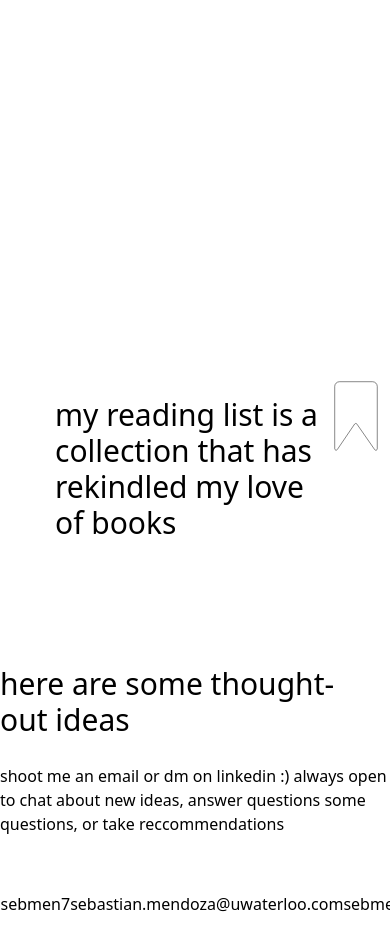
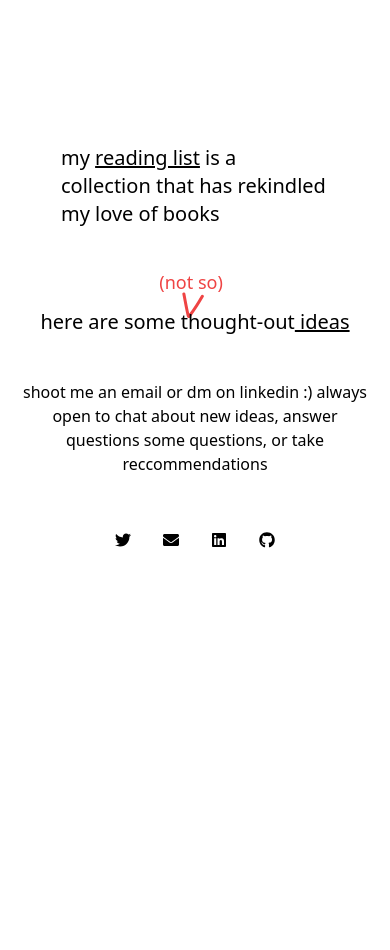
Before and after one commit to sebmendoza/personal-website, a Next.js app: page / in a window 390 px wide. Shown: the part 1560-2510 px from the top of the page. After the commit the page ends 2164 px from the top, so only its background shows below. Built offline with nearby package versions, Linux system fonts and the light colour scheme.

Commit message:
mobile layouts, simplify desktop sidebar

```diff
--- a/components/MoreAboutMe.tsx
+++ b/components/MoreAboutMe.tsx
@@ -1,8 +1,31 @@
 import React, { useState, useRef } from "react";
 import Link from "next/link";
+import { FaTwitter, FaEnvelope, FaLinkedin, FaGithub } from "react-icons/fa";
 
 import { motion, useInView } from "framer-motion";
-// import Bookmark from "../assets/Bookmark.svg";
+
+const contacts = [
+  {
+    icon: <FaTwitter />,
+    username: "@sebmen7",
+    link: "https://twitter.com/sebmen7",
+  },
+  {
+    icon: <FaEnvelope />,
+    username: "sebastian.mendoza@uwaterloo.ca",
+    link: "sebastian.mendoza@uwaterloo.ca",
+  },
+  {
+    icon: <FaLinkedin />,
+    username: "sebmendoza",
+    link: "https://www.linkedin.com/in/sebastian-mendoza-331910206/7",
+  },
+  {
+    icon: <FaGithub />,
+    username: "sebmendoza",
+    link: "https://github.com/sebmendoza",
+  },
+];
 
 function MoreAboutMe() {
   const [showBook, setShowBook] = useState(false);
@@ -10,19 +33,20 @@ function MoreAboutMe() {
   const isInView = useInView(ref);
 
   return (
-    <div className="relative h-screen pb-11">
+    <div className="relative flex flex-col items-center gap-6 lg:block lg:h-screen ">
       <Link
         href="/readingList"
-        className="absolute left-[10%] top-[30%] cursor-pointer p-4 pr-16 transition
-     duration-100 ease-out hover:scale-[101%] hover:border-opacity-100 lg:-rotate-2
+        className="relative max-w-[300px] cursor-pointer rounded-xl p-4 transition duration-100 ease-out hover:scale-[101%] hover:border-opacity-100 lg:absolute lg:left-[10%] lg:top-[30%]
+     lg:max-w-none lg:-rotate-2 lg:pr-16
       "
         onMouseEnter={() => setShowBook(true)}
         onMouseLeave={() => setShowBook(false)}
       >
-        <p className="text-3xl  lg:w-[400px]">
-          my reading list is a collection that has rekindled my love of books
+        <p className="text-xl lg:w-[400px]  lg:text-3xl">
+          my <span className="underline lg:no-underline">reading list</span> is
+          a collection that has rekindled my love of books
         </p>
-        <span className="absolute right-3 top-0">
+        <span className="absolute right-3 top-0 hidden lg:block">
           <motion.svg
             height="70"
             viewBox="0 0 93 148"
@@ -46,23 +70,29 @@ function MoreAboutMe() {
         </span>
       </Link>
 
-      <div className="absolute right-[10%] top-[59%] cursor-pointer transition duration-100 ease-out hover:scale-[101%]">
-        <p className="mid-sentence group pt-6 text-3xl transition-none duration-100 ease-out lg:w-[400px] lg:rotate-2">
-          here are some thought-out ideas
+      <div className="relative cursor-pointer transition duration-100 ease-out lg:absolute lg:right-[10%] lg:top-[59%] lg:hover:scale-[101%]">
+        <p className="mid-sentence group pt-6 text-xl transition-none duration-100 ease-out lg:w-[400px] lg:rotate-2 lg:text-3xl">
+          here are some thought-out
+          <span className="underline lg:no-underline"> ideas</span>
         </p>
       </div>
 
-      <div className="absolute bottom-0 flex w-full flex-col items-center">
-        <div>
-          <p>
-            shoot me an email or dm on linkedin :) always open to chat about new
-            ideas, answer questions some questions, or take reccommendations
-          </p>
-        </div>
-        <div className="my-14 flex justify-center lg:gap-48">
-          <span>@sebmen7</span>
+      <div className="relative mt-5 flex w-full flex-col items-center lg:absolute lg:bottom-0">
+        <p className="mx-4 text-center">
+          shoot me an email or dm on linkedin :) always open to chat about new
+          ideas, answer questions some questions, or take reccommendations
+        </p>
+
+        <div className="my-14 flex justify-center gap-8">
+          {contacts.map((item, i) => (
+            <Link href={item.link} key={i} className="flex items-center gap-1">
+              {item.icon}
+              <span className="hidden lg:inline">{item.username}</span>
+            </Link>
+          ))}
+          {/* <span>@sebmen7</span>
           <span>sebastian.mendoza@uwaterloo.com</span>
-          <span>sebmen</span>
+          <span>sebmen</span> */}
         </div>
       </div>
     </div>
--- a/components/Sidenav.tsx
+++ b/components/Sidenav.tsx
@@ -1,33 +1,24 @@
-import React, { useEffect, useState } from "react";
+import React, { useState, useRef } from "react";
 import { FaHandPeace, FaRegLaugh } from "react-icons/fa";
 import { TiStopwatch } from "react-icons/ti";
+import { useScroll, useMotionValueEvent } from "framer-motion";
 
 function Sidenav() {
-  const [scrollPercentage, setScrollPercentage] = useState<number>(0);
+  const { scrollYProgress } = useScroll();
+  const [hookedYPostion, setHookedYPosition] = useState(0);
+  const ref = useRef(null);
 
-  useEffect(() => {
-    function myFunction() {
-      const winScroll = document.documentElement.scrollTop;
-      const height =
-        document.documentElement.scrollHeight -
-        document.documentElement.clientHeight;
-      setScrollPercentage((winScroll / height) * 100);
-      if (scrollPercentage > 100) {
-        setScrollPercentage(120);
-      }
-      document.getElementById("myBar")!.style.transform = `translateY(${
-        -100 + scrollPercentage
-      }%)`;
-    }
-    window.onscroll = function () {
-      myFunction();
-    };
-  }, [scrollPercentage]);
+  useMotionValueEvent(scrollYProgress, "change", (latest) => {
+    setHookedYPosition(latest);
+    document.getElementById("myBar")!.style.transform = `translateY(${
+      -100 + scrollYProgress.get() * 100
+    }%)`;
+  });
 
-  const checkWhichIconToShow = (p: number) => {
-    if (p < 33) {
+  const checkIconToShow = (p: number) => {
+    if (p < 0.33) {
       return <FaHandPeace />;
-    } else if (p < 66) {
+    } else if (p < 0.66) {
       return <TiStopwatch />;
     } else {
       return <FaRegLaugh />;
@@ -38,8 +29,6 @@ function Sidenav() {
 
   return (
     <div className="fixed z-50 hidden min-h-screen w-20 flex-col items-center justify-around font-sidenav lg:flex">
-      {/* <div className="absolute top-0 bottom-0  left-0 right-0 flex w-[100vh] -rotate-90 flex-row-reverse justify-around bg-white"> */}
-
       {sideNavItems.map((item, i) => (
         <div
           key={i}
@@ -48,28 +37,13 @@ function Sidenav() {
           <span className="-rotate-90 cursor-pointer text-2xl">{item}</span>
         </div>
       ))}
-      {/* <div className="relative my-3 flex h-1/3 w-[40px] items-center justify-center whitespace-nowrap">
-        <span className="-rotate-90 cursor-pointer text-3xl">welcome</span>
-      </div>
-
-      <div className="relative my-3 flex h-1/3 w-[40px] items-center justify-center whitespace-nowrap">
-        <span className="-rotate-90 cursor-pointer text-3xl">
-          things I spend time on
-        </span>
-      </div>
-
-      <div className="relative my-3 flex h-1/3 w-[40px] items-center justify-center whitespace-nowrap">
-        <span className="-rotate-90 cursor-pointer text-3xl">
-          more about me
-        </span>
-      </div> */}
 
       <div
         id="myBar"
         className={`absolute -right-1 top-0 flex h-screen w-2 -translate-y-[100%] transform justify-center rounded-xl bg-stone-700 transition-[height] ease-in-out`}
       >
         <div className="shadow-5xl absolute bottom-0 flex h-8 w-8 items-center justify-center rounded-full border-[1px] border-stone-700/75 bg-white text-stone-700">
-          {checkWhichIconToShow(scrollPercentage)}
+          {checkIconToShow(scrollYProgress.get())}
         </div>
       </div>
     </div>
--- a/components/SidenavMobile.tsx
+++ b/components/SidenavMobile.tsx
@@ -1,17 +1,15 @@
 import { useState } from "react";
 import { motion, useScroll, useMotionValueEvent } from "framer-motion";
 
-const sideNavItems = ["welcome", "things I spend time on", "more about me"];
-
 function SidenavMobile() {
-  const { scrollYProgress, scrollY } = useScroll();
+  const { scrollYProgress } = useScroll();
   const [hookedYPostion, setHookedYPosition] = useState(0);
 
   useMotionValueEvent(scrollYProgress, "change", (latest) => {
     setHookedYPosition(latest);
   });
 
-  const checkWhichIconToShow = (p: any) => {
+  const checkTextToShow = (p: any) => {
     if (p < 0.33) {
       return "welcome";
     } else if (p < 0.66) {
@@ -24,7 +22,7 @@ function SidenavMobile() {
   return (
     <div className="fixed left-0 right-0 top-0 z-50 h-32 bg-white lg:hidden">
       <div className="flex h-full w-full items-center justify-center font-title text-3xl ">
-        {checkWhichIconToShow(scrollYProgress.get())}
+        {checkTextToShow(scrollYProgress.get())}
       </div>
 
       <motion.div
--- a/styles/globals.css
+++ b/styles/globals.css
@@ -44,7 +44,7 @@
 }
 
 .mid-sentence {
-  @apply before:mr-1 before:flex before:h-4 before:justify-center before:stroke-red-500 before:text-green-100 before:opacity-0 before:transition-opacity before:duration-700 before:ease-in-out
-  before:content-vercel after:absolute after:right-[41%] after:top-0 after:mb-4 after:text-lg after:text-red-500
-  after:opacity-0 after:transition-opacity after:duration-700 after:ease-in-out after:content-['\(not_so\)'] hover:before:opacity-100 hover:after:opacity-100;
+  @apply before:mr-1 before:flex before:h-4 before:justify-center before:stroke-red-500 before:text-green-100 before:transition-opacity before:duration-700 before:ease-in-out before:content-vercel
+  after:absolute after:right-[41%] after:top-0 after:mb-4 after:text-lg after:text-red-500 after:transition-opacity
+  after:duration-700 after:ease-in-out after:content-['\(not_so\)'] hover:before:opacity-100 hover:after:opacity-100 before:lg:opacity-0 after:lg:opacity-0;
 }
```
